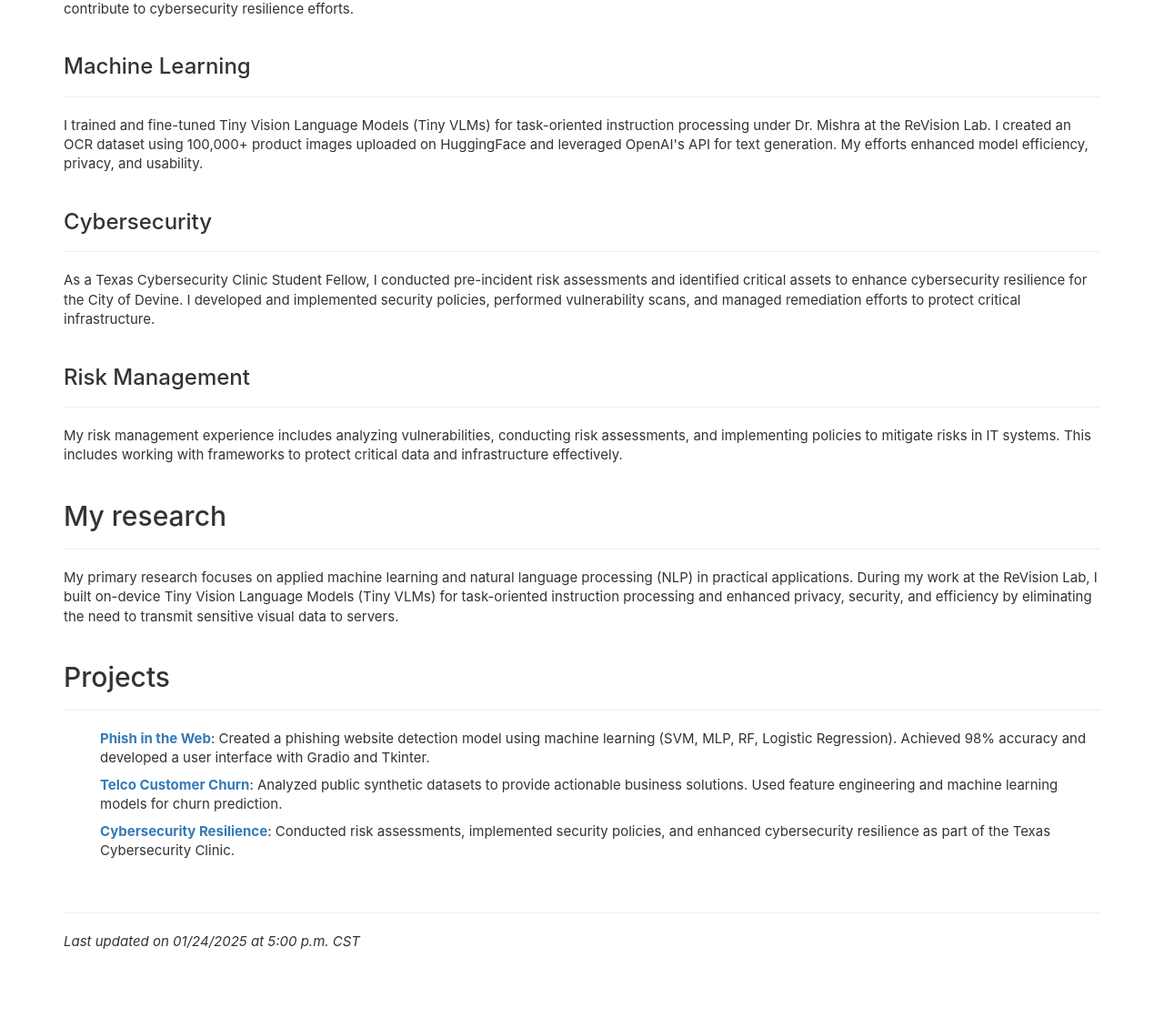
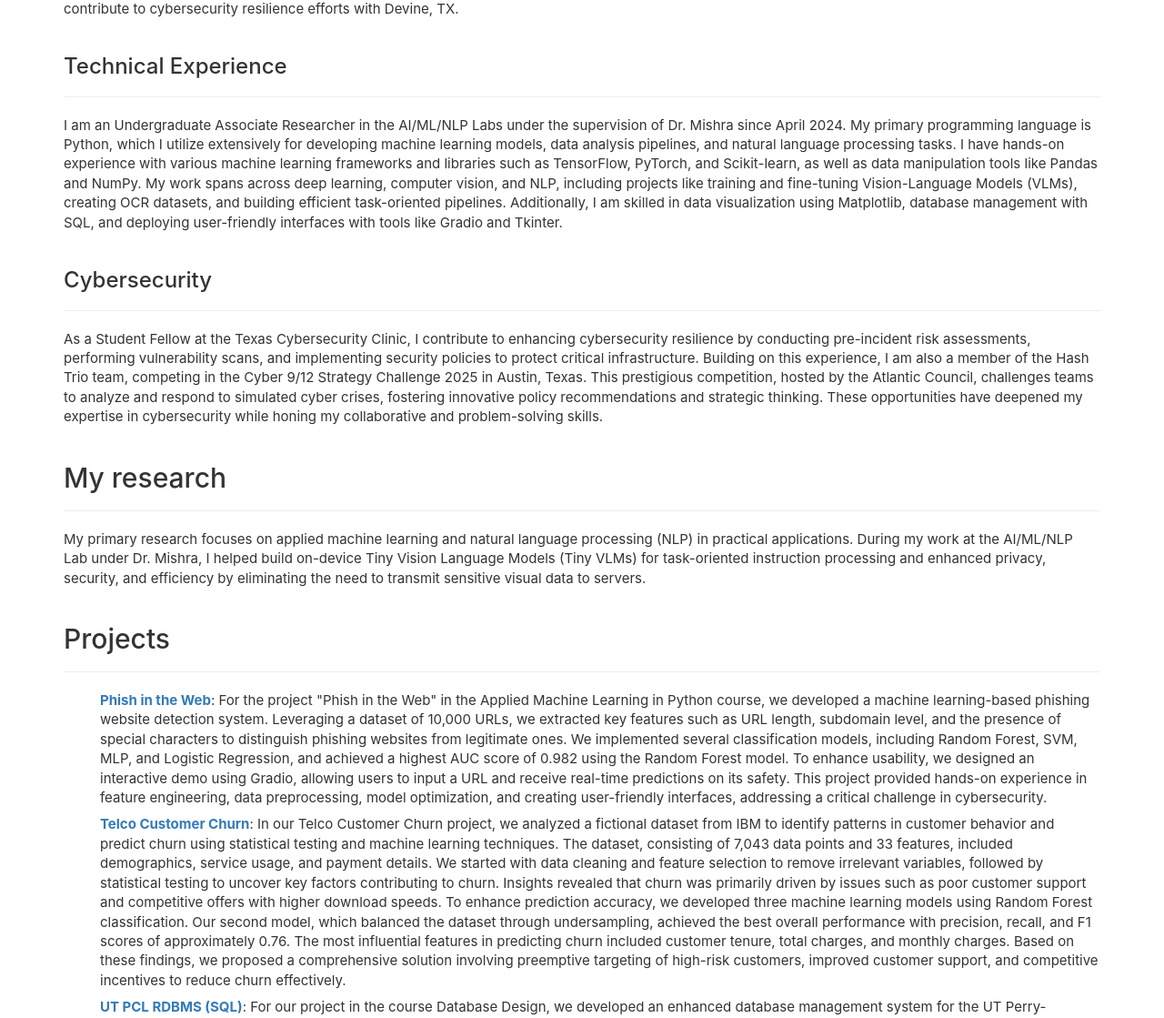
Before and after one commit to mk43275/minjikim.github.io, a plain HTML site: page index.html in a window 1280 px wide. Shown: the part 458-1577 px from the top of the page at 91% size. Before the commit the page ends 1539 px from the top, so only its background shows below. Drawn offline with nearby package versions, Linux system fonts and the light colour scheme.

Commit message:
Update index.html photo back - add later

```diff
--- a/index.html
+++ b/index.html
@@ -43,7 +43,9 @@
             <h1><b>Minji Kim</b></h1>
         </div>
         </div>
-
+        <div class="col-md-2 col-sm-4 col-xs-6 col-xs-offset-3 col-sm-offset-0">
+        <img src="./profile.jpg" class="img-responsive img-circle" alt="Minji Kim&#39;s photo" title="Minji Kim&#39;s photo" />
+        </div>
         <div class="col-md-10 col-sm-8 col-xs-12">
         <p>iSchool Student, Informatics - Human-Centered Data Science<br/><a href="https://www.utexas.edu">The University of Texas at Austin</a><br/>Austin, TX - 78701<br/>
         <br/>
@@ -57,39 +59,35 @@
 
         <div class="page-header">
 		<h2 id="bio">About me</h2></div>
-		I am an undergraduate student at The University of Texas at Austin, pursuing a Bachelor of Science in Informatics with a focus on Human-Centered Data Science. I am studying a Minor in Programming and Computation and a Minor in Risk Management. My studies include coursework in Cybersecurity, Machine Learning, Database Design, Data Analytics and Visualization, and Risk Management. I am also a student fellow at the Texas Cybersecurity Clinic, where I contribute to cybersecurity resilience efforts.
+		I am an undergraduate student at The University of Texas at Austin, pursuing a Bachelor of Science in Informatics with a focus on Human-Centered Data Science. I am studying a Minor in Programming and Computation and a Minor in Risk Management. My studies include coursework in Cybersecurity, Machine Learning, Database Design, Data Analytics and Visualization, and Risk Management. I am also a student fellow at the Texas Cybersecurity Clinic, where I contribute to cybersecurity resilience efforts with Devine, TX.
 
         <div class="page-header">
-        <h3 id="ML">Machine Learning</h3>
+        <h3 id="ML">Technical Experience</h3>
         </div>
-        <p>I trained and fine-tuned Tiny Vision Language Models (Tiny VLMs) for task-oriented instruction processing under Dr. Mishra at the ReVision Lab. I created an OCR dataset using 100,000+ product images uploaded on HuggingFace and leveraged OpenAI's API for text generation. My efforts enhanced model efficiency, privacy, and usability.</p>
+        <p>I am an Undergraduate Associate Researcher in the AI/ML/NLP Labs under the supervision of Dr. Mishra since April 2024. My primary programming language is Python, which I utilize extensively for developing machine learning models, data analysis pipelines, and natural language processing tasks. I have hands-on experience with various machine learning frameworks and libraries such as TensorFlow, PyTorch, and Scikit-learn, as well as data manipulation tools like Pandas and NumPy. My work spans across deep learning, computer vision, and NLP, including projects like training and fine-tuning Vision-Language Models (VLMs), creating OCR datasets, and building efficient task-oriented pipelines. Additionally, I am skilled in data visualization using Matplotlib, database management with SQL, and deploying user-friendly interfaces with tools like Gradio and Tkinter.</p>
 
         <div class="page-header">
         <h3 id="cyber">Cybersecurity</h3>
         </div>
-        <p>As a Texas Cybersecurity Clinic Student Fellow, I conducted pre-incident risk assessments and identified critical assets to enhance cybersecurity resilience for the City of Devine. I developed and implemented security policies, performed vulnerability scans, and managed remediation efforts to protect critical infrastructure.</p>
-
-        <div class="page-header">
-        <h3 id="RM">Risk Management</h3>
-        </div>
-        <p>My risk management experience includes analyzing vulnerabilities, conducting risk assessments, and implementing policies to mitigate risks in IT systems. This includes working with frameworks to protect critical data and infrastructure effectively.</p>
+        <p>As a Student Fellow at the Texas Cybersecurity Clinic, I contribute to enhancing cybersecurity resilience by conducting pre-incident risk assessments, performing vulnerability scans, and implementing security policies to protect critical infrastructure. Building on this experience, I am also a member of the Hash Trio team, competing in the Cyber 9/12 Strategy Challenge 2025 in Austin, Texas. This prestigious competition, hosted by the Atlantic Council, challenges teams to analyze and respond to simulated cyber crises, fostering innovative policy recommendations and strategic thinking. These opportunities have deepened my expertise in cybersecurity while honing my collaborative and problem-solving skills.</p>
 
         <div class="page-header">
         <h2 id="research">My research</h2></div>
-        <p>My primary research focuses on applied machine learning and natural language processing (NLP) in practical applications. During my work at the ReVision Lab, I built on-device Tiny Vision Language Models (Tiny VLMs) for task-oriented instruction processing and enhanced privacy, security, and efficiency by eliminating the need to transmit sensitive visual data to servers.</p>
+        <p>My primary research focuses on applied machine learning and natural language processing (NLP) in practical applications. During my work at the AI/ML/NLP Lab under Dr. Mishra, I helped build on-device Tiny Vision Language Models (Tiny VLMs) for task-oriented instruction processing and enhanced privacy, security, and efficiency by eliminating the need to transmit sensitive visual data to servers. </p>
 
         <div class="page-header">
         <h2 id="projects">Projects</h2>
         </div>
         <ul>
             <li>
-                <b><a href="./PhishInTheWeb_Report.pdf">Phish in the Web</a></b>: Created a phishing website detection model using machine learning (SVM, MLP, RF, Logistic Regression). Achieved 98% accuracy and developed a user interface with Gradio and Tkinter.
+                <b><a href="https://drive.google.com/file/d/1BZK9NedJRfDZMLLnRturV4h1LT5nGFRk/view?usp=sharing">Phish in the Web</a></b>:
+For the project "Phish in the Web" in the Applied Machine Learning in Python course, we developed a machine learning-based phishing website detection system. Leveraging a dataset of 10,000 URLs, we extracted key features such as URL length, subdomain level, and the presence of special characters to distinguish phishing websites from legitimate ones. We implemented several classification models, including Random Forest, SVM, MLP, and Logistic Regression, and achieved a highest AUC score of 0.982 using the Random Forest model. To enhance usability, we designed an interactive demo using Gradio, allowing users to input a URL and receive real-time predictions on its safety. This project provided hands-on experience in feature engineering, data preprocessing, model optimization, and creating user-friendly interfaces, addressing a critical challenge in cybersecurity.
             </li>
             <li>
-                <b><a href="./TelcoChurn_Report.pdf">Telco Customer Churn</a></b>: Analyzed public synthetic datasets to provide actionable business solutions. Used feature engineering and machine learning models for churn prediction.
+                <b><a href="https://drive.google.com/file/d/1kQ6IxeGKpnr4lTyulgiPCuIMTu2B41xc/view?usp=sharing">Telco Customer Churn</a></b>: In our Telco Customer Churn project, we analyzed a fictional dataset from IBM to identify patterns in customer behavior and predict churn using statistical testing and machine learning techniques. The dataset, consisting of 7,043 data points and 33 features, included demographics, service usage, and payment details. We started with data cleaning and feature selection to remove irrelevant variables, followed by statistical testing to uncover key factors contributing to churn. Insights revealed that churn was primarily driven by issues such as poor customer support and competitive offers with higher download speeds. To enhance prediction accuracy, we developed three machine learning models using Random Forest classification. Our second model, which balanced the dataset through undersampling, achieved the best overall performance with precision, recall, and F1 scores of approximately 0.76. The most influential features in predicting churn included customer tenure, total charges, and monthly charges. Based on these findings, we proposed a comprehensive solution involving preemptive targeting of high-risk customers, improved customer support, and competitive incentives to reduce churn effectively.
             </li>
             <li>
-                <b><a href="./CyberSecurity_Report.pdf">Cybersecurity Resilience</a></b>: Conducted risk assessments, implemented security policies, and enhanced cybersecurity resilience as part of the Texas Cybersecurity Clinic.
+                <b><a href="https://drive.google.com/file/d/1DuMMDFDa5A6qcyuUG-DDM0NTeIYbnGVi/view?usp=sharing">UT PCL RDBMS (SQL)</a></b>: For our project in the course Database Design, we developed an enhanced database management system for the UT Perry-Castañeda Library (PCL). This system addresses critical needs, including managing books, tracking reservations, borrowing processes, and study room availability. We began with defining the system's requirements, designing entity-relationship diagrams (ERDs), and normalizing the database to ensure data integrity and eliminate redundancy. Key features include real-time tracking of book availability, streamlined room reservations, and a comprehensive interface for administrators to manage resources effectively. We implemented the system by creating tables, inserting data, and running complex queries to answer critical questions such as identifying overdue books, tracking reservation statistics, and analyzing resource utilization. This project not only demonstrated the importance of functional dependencies and normalization but also provided valuable hands-on experience in database design, query optimization, and creating user-centric solutions for real-world scenarios.
             </li>
         </ul>
 
```
